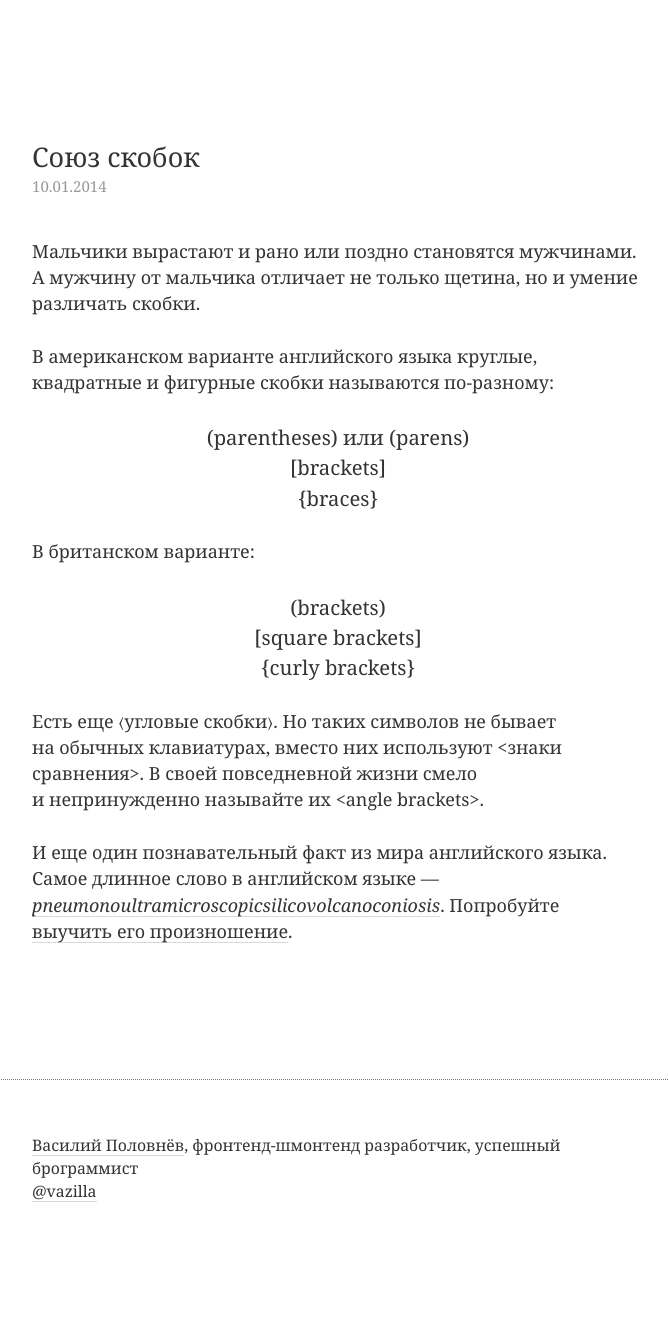
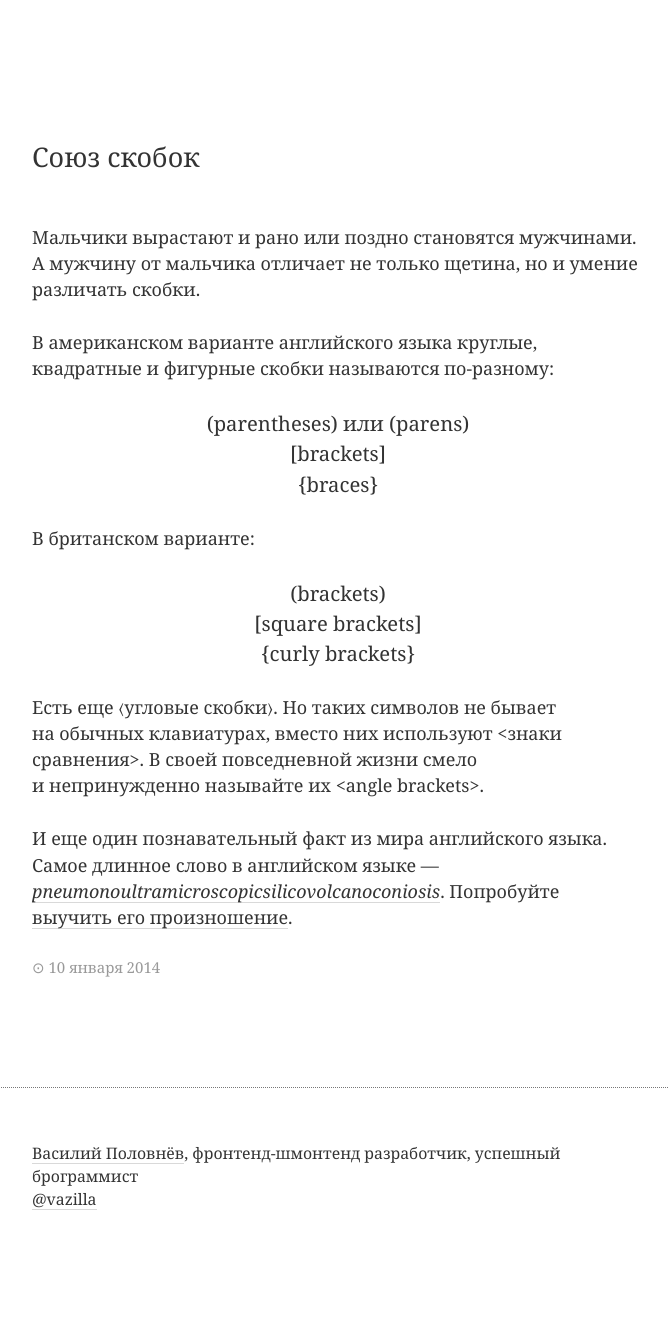
Before and after one commit to vast/vast.github.io, a Jekyll site: the page built from _posts/2014-01-10-brackets.md, in a window 1280 px wide. Shown: the whole page, without its empty margins (40-708 px from the left). Built offline with Jekyll 4.4.1, drawn with Linux system fonts in a browser that asks for light colours; Markdown is read by kramdown in place of the engine named in the settings.

Commit message:
move post date to the bottom

```diff
--- a/_layouts/default.html
+++ b/_layouts/default.html
@@ -20,13 +20,32 @@
   <article class="post">
     <header class="post-header">
       <h2 class="post-title">{{ page.title }} </h2>
-      <small class="post-date">
-        {{ page.date | date: "%-d.%m.%Y" }}
-      </small>
     </header>
     <div class="post-contents">
       {{ content }}
     </div>
+    <footer class="post-footer">
+      <small class="post-date">
+        ⊙
+        {% assign m = page.date | date: "%-m" %}
+        {{ page.date | date: "%-d" }}
+        {% case m %}
+          {% when '1' %}января
+          {% when '2' %}февраля
+          {% when '3' %}марта
+          {% when '4' %}апреля
+          {% when '5' %}мая
+          {% when '6' %}июня
+          {% when '7' %}июля
+          {% when '8' %}августа
+          {% when '9' %}сентября
+          {% when '10' %}октября
+          {% when '11' %}ноября
+          {% when '12' %}декабря
+        {% endcase %}
+        {{ page.date | date: "%Y" }}
+      </small>
+    </footer>
   </article>
 
   <footer id="footer">
--- a/_sass/modules/_posts.scss
+++ b/_sass/modules/_posts.scss
@@ -3,13 +3,8 @@
   padding: 4em 4em 6em 2em;
 }
 
-.post-title {
-  padding-bottom: 0;
-}
-
 .post-date {
   display: block;
-  padding-bottom: 2.625em;
   color: lighten($text-color, 50%);
 }
 
```
